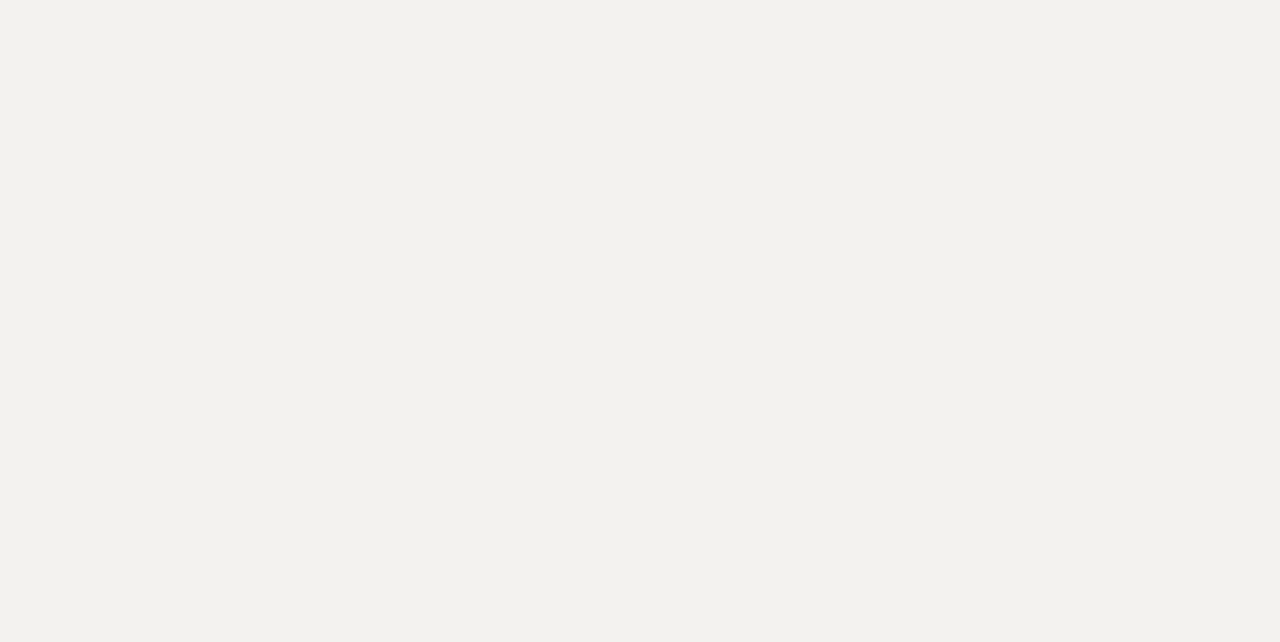
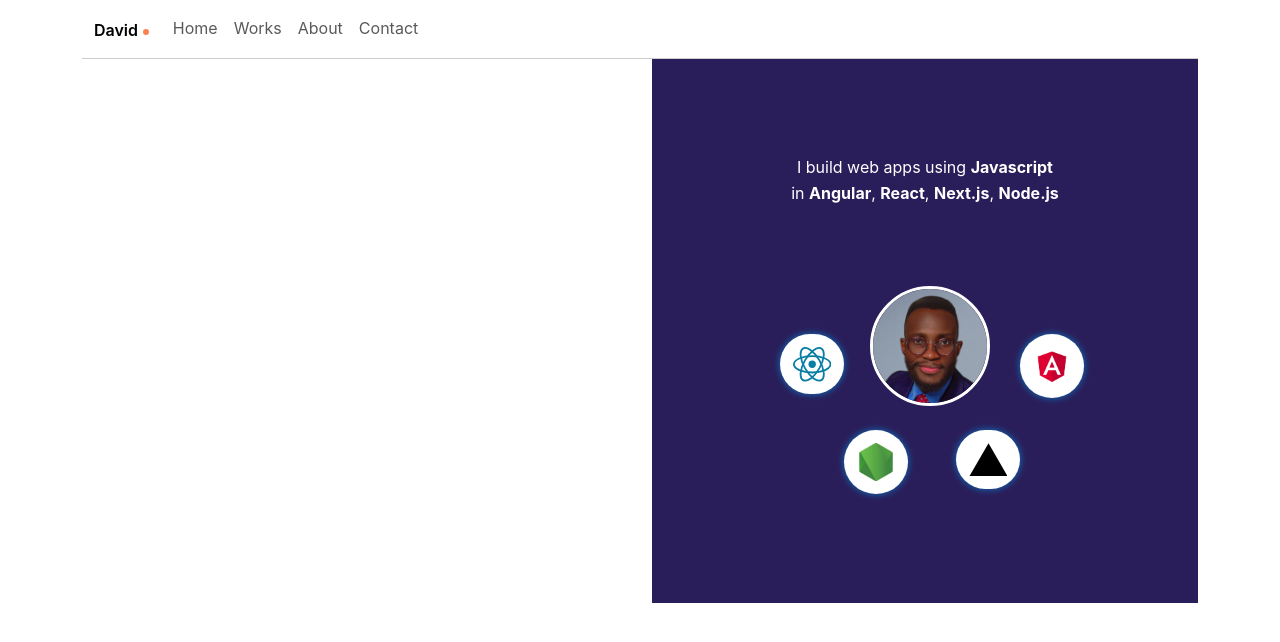
Before and after one commit to inioluwabello/inis-portfolio-app, a Next.js app: page / in a window 1280 px wide. Shown: the top 642 px of the page. Built offline with nearby package versions, Linux system fonts and the light colour scheme.

Commit message:
Completed right pane

```diff
--- /dev/null
+++ b/components/layout-components/Logo.js
@@ -0,0 +1,11 @@
+import styles from "../layout.module.css"
+const Logo = () => {
+    return (
+        <div className="logo">
+            <span className={styles.logoText}>David</span>
+            <span className={styles.logoDot}></span>
+        </div>
+    )
+}
+
+export default Logo;
--- /dev/null
+++ b/components/layout-components/NavItems.js
@@ -0,0 +1,32 @@
+import styles from "../layout.module.css";
+import Link from "next/link";
+import Container from "react-bootstrap/Container";
+import Nav from "react-bootstrap/Nav";
+import Navbar from "react-bootstrap/Navbar";
+import NavDropdown from "react-bootstrap/NavDropdown";
+import Logo from "./Logo";
+
+const NavItems = () => {
+  return (
+    <div className={styles.nav}>
+      <Navbar expand="lg" className="bg-body-tertiary">
+        <Container>
+          <Navbar.Brand href="#home">
+            <Logo />
+          </Navbar.Brand>
+          <Navbar.Toggle aria-controls="basic-navbar-nav" />
+          <Navbar.Collapse id="basic-navbar-nav">
+            <Nav className="me-auto">
+              <Link className="nav-link" href="/">Home</Link>
+              <Link className="nav-link" href="/works">Works</Link>
+              <Link className="nav-link" href="/about">About</Link>
+              <Link className="nav-link" href="/contact">Contact</Link>
+            </Nav>
+          </Navbar.Collapse>
+        </Container>
+      </Navbar>
+    </div>
+  );
+};
+
+export default NavItems;
--- /dev/null
+++ b/components/layout-components/TopBar.js
@@ -0,0 +1,12 @@
+import Logo from "./Logo";
+import NavItems from "./NavItems";
+
+const TopBar = () => {
+  return (
+    <div className="top-bar">
+      <NavItems />
+    </div>
+  );
+};
+
+export default TopBar;
--- a/components/layout.js
+++ b/components/layout.js
@@ -1,7 +1,12 @@
+import TopBar from "./layout-components/TopBar";
+
 const Layout = ({ children }) => {
   return (
     <>
-      <main className="container">{children}</main>
+      <div className="container">
+        <TopBar />
+        <main>{children}</main>
+      </div>
     </>
   );
 };
--- /dev/null
+++ b/components/layout.module.css
@@ -0,0 +1,16 @@
+.logoDot{
+    display: inline-block;
+    height: 0;
+    width: 0;
+    border: 3px solid coral;
+    border-radius: 10px;
+    margin-left: .3rem;
+    margin-bottom: 1px;
+}
+.logoText {
+    font-weight: 600;
+    font-size: 1rem;
+}
+.navList {
+
+}
--- a/pages/index.js
+++ b/pages/index.js
@@ -1,12 +1,114 @@
 import Layout from "../components/layout";
 import Heading from "../components/heading";
-const Index = ({ }) => {
-
+const Index = ({}) => {
   return (
     <>
       <Heading title={"New App"} />
       <Layout>
+        <div className="border-top-1">
+          <div className="row">
+            <div className="col"></div>
+            <div className="col d-sm-none d-md-block">
+              <div className="right-content">
+                <div className="intro-text">
+                  <p>
+                    I build web apps using <strong>Javascript</strong> <br />
+                    in <strong>Angular</strong>, <strong>React</strong>,{" "}
+                    <strong>Next.js</strong>, <strong>Node.js</strong>
+                  </p>
+                </div>
 
+                <div style={{ marginTop: "-6rem"}}>
+                <div className="relative">
+                  <div className="absolute" style={{ top: "10rem", left: "40%" }}>
+                    <img className="profile-img" src="/images/ini.jpg" />
+                  </div>
+                </div>
+
+                <div className="relative">
+                  <div
+                    className="absolute"
+                    style={{ top: "13rem", left: "8rem" }}
+                  >
+                    <div className="app-icon" style={{ color: "#087ea4" }}>
+                      <svg
+                        width="100%"
+                        height="100%"
+                        viewBox="-10.5 -9.45 21 18.9"
+                        fill="none"
+                        xmlns="http://www.w3.org/2000/svg"
+                        class="text-sm mr-0 w-10 h-10 text-link dark:text-link-dark flex origin-center transition-all ease-in-out"
+                      >
+                        <circle
+                          cx="0"
+                          cy="0"
+                          r="2"
+                          fill="currentColor"
+                        ></circle>
+                        <g stroke="currentColor" stroke-width="1" fill="none">
+                          <ellipse rx="10" ry="4.5"></ellipse>
+                          <ellipse
+                            rx="10"
+                            ry="4.5"
+                            transform="rotate(60)"
+                          ></ellipse>
+                          <ellipse
+                            rx="10"
+                            ry="4.5"
+                            transform="rotate(120)"
+                          ></ellipse>
+                        </g>
+                      </svg>
+                    </div>
+                  </div>
+                </div>
+
+                <div className="relative">
+                  <div
+                    className="absolute"
+                    style={{ top: "13rem", left: "23rem" }}
+                  >
+                    <div className="app-icon">
+                      <img src="/images/angular.png" />
+                    </div>
+                  </div>
+                </div>
+
+                <div className="relative">
+                  <div
+                    className="absolute"
+                    style={{ top: "19rem", left: "19rem" }}
+                  >
+                    <div className="app-icon">
+                      <svg
+                        aria-label="Vercel logomark"
+                        role="img"
+                        viewBox="0 0 74 64"
+                      >
+                        <path
+                          d="M37.5896 0.25L74.5396 64.25H0.639648L37.5896 0.25Z"
+                          fill="var(--geist-foreground)"
+                        ></path>
+                      </svg>
+                    </div>
+                  </div>
+                </div>
+
+                <div className="relative">
+                  <div
+                    className="absolute"
+                    style={{ top: "19rem", left: "12rem" }}
+                  >
+                    <div className="app-icon">
+                      <img src="/images/node.jpg" />
+                    </div>
+                  </div>
+                </div>
+                </div>
+              </div>
+            </div>
+          </div>
+        </div>
       </Layout>
     </>
   );
--- a/styles/global.css
+++ b/styles/global.css
@@ -5,7 +5,6 @@ body {
   font-family: -apple-system, BlinkMacSystemFont, Segoe UI, Roboto, Oxygen, Ubuntu,
     Cantarell, Fira Sans, Droid Sans, Helvetica Neue, sans-serif !important;
   line-height: 1.6;
-  background-color: #f3f2ef !important;
 }
 
 * {
@@ -60,3 +59,43 @@ img {
 .absolute {
   position: absolute;
 }
+
+a {
+  text-decoration: none;
+}
+
+.navbar {
+  background-color: transparent !important;
+}
+
+.border-top-1 {
+  border-top: 1px solid #cccccc;
+}
+
+.right-content {
+  min-height: calc(34rem);
+  background-color: #2a1e5a;
+}
+
+.profile-img {
+  border-radius: 120px;
+  height: 120px;
+  width: 120px;
+  border: 3px solid #ffffff;
+  margin: 0px auto;
+}
+.intro-text {
+  color: #fff;
+  text-align: center;
+  padding-top: 6rem;
+}
+
+.app-icon {
+  width: 4rem;
+  background-color: #fff;
+  padding: .8rem;
+  border-radius: 50px;
+  margin: 0px auto;
+  overflow: hidden;
+  box-shadow: 0 0px 6px 1px #1365acfa;
+}
```
Also changed, not shown: public/images/angular.png (added), public/images/node.jpg (added).
